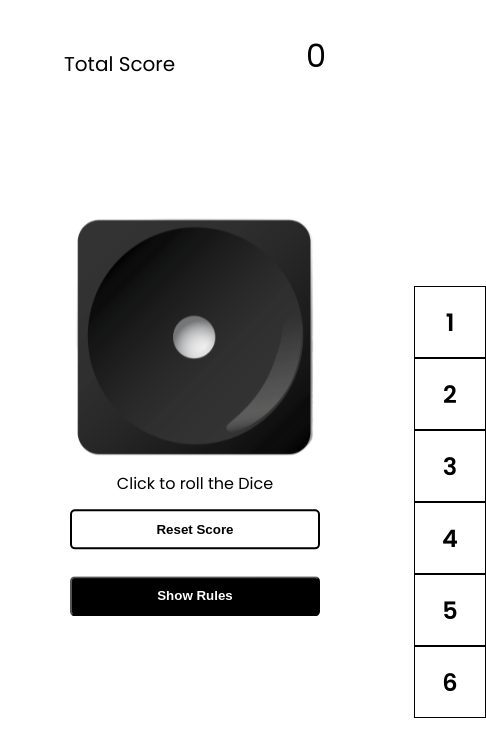
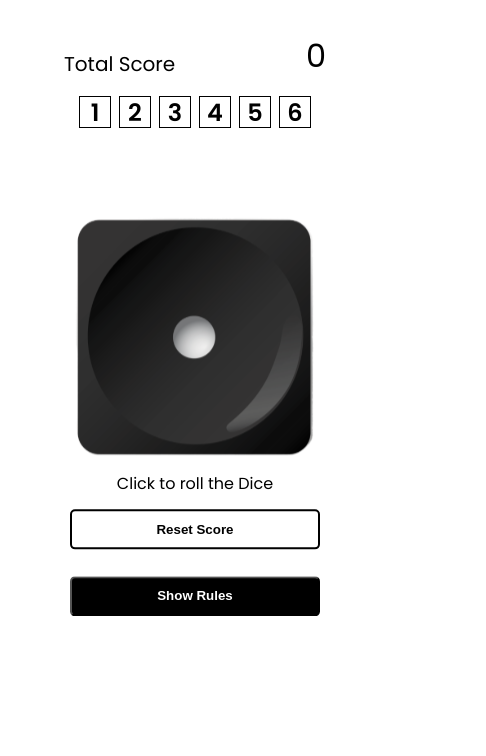
Before and after one commit to abhijith-07/dice-game, a React (Vite) app: page / in a window 390 px wide. Both pictures are taken after a click on the button "Play Now". Shown: the top 756 px of the page, 486 px wide, since content can reach past the window. Built offline with nearby package versions, Linux system fonts and the light colour scheme.

Commit message:
style fix: dice number positioned

```diff
--- a/src/components/DiceNumber/DiceNumber.module.css
+++ b/src/components/DiceNumber/DiceNumber.module.css
@@ -29,8 +29,6 @@
     font-size: 1.5rem;
 }
 
-/* 992, 768, 576 */
-
 @media (max-width: 998px) {
 
     .diceNumber {
@@ -59,7 +57,25 @@
         height: 1.5rem;
         border-radius: 3px;
     }
+}
 
-    /* .diceNumber .number {
-    }     */
+@media (max-width: 576px) {
+
+    .numberContainer {
+        display: flex;
+        width: 100%;
+        height: 4rem;
+        justify-content: center;
+    }
+
+    .diceNumber {
+        display: flex;
+        gap: .5em;
+        justify-content: center;
+    }
+
+    .diceNumber .number {
+        width: 2rem;
+        height: 2rem;
+    }
 }
```
